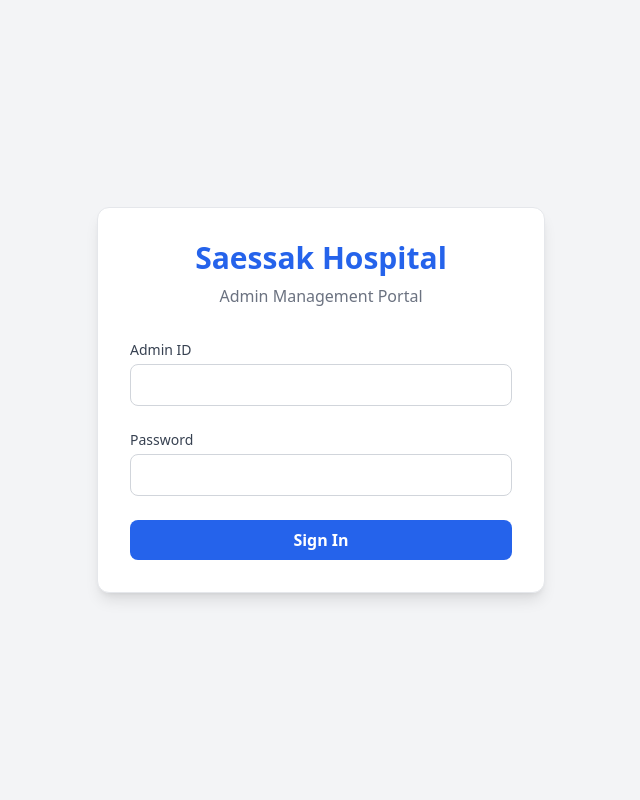
After one commit to palantir1997/Ssaessak-Ban, a PHP site: page /admin/login.php in a window 1280 px wide. The commit adds this page. Shown: the whole page, without its empty margins (319-959 px from the left). Run offline with PHP 8.4, Linux system fonts and the light colour scheme; some libraries are stand-ins or nearby versions.

Commit message:
login/logout전면수정

```diff
--- a/saessak/admin/DashBoard.php
+++ b/saessak/admin/DashBoard.php
@@ -1,8 +1,9 @@
 <?php
 session_start();
-// 로그인 안 했으면 로그인 페이지로 튕기기
+
+// 로그인 정보가 없으면 즉시 로그인 페이지로 보냅니다.
 if (!isset($_SESSION['user_id'])) {
-    header("Location: login.php");
+    header("Location: login.php"); // 로그인 페이지 경로가 맞는지 확인하세요!
     exit();
 }
 ?>
--- /dev/null
+++ b/saessak/admin/login.php
@@ -0,0 +1,38 @@
+<!DOCTYPE html>
+<html lang="ko">
+<head>
+    <meta charset="UTF-8">
+    <meta name="viewport" content="width=device-width, initial-scale=1.0">
+    <title>MediAdmin - 로그인</title>
+    <script src="https://cdn.tailwindcss.com"></script>
+</head>
+<body class="bg-gray-100 h-screen flex items-center justify-center">
+
+    <div class="w-full max-w-md bg-white p-8 rounded-xl shadow-lg border border-gray-200">
+        <div class="text-center mb-8">
+            <h1 class="text-3xl font-bold text-blue-600">Saessak Hospital</h1>
+            <p class="text-gray-500 mt-2">Admin Management Portal</p>
+        </div>
+
+        <form action="include/login_process.php" method="POST" class="space-y-6">
+            <div>
+                <label class="block text-sm font-medium text-gray-700 mb-1">Admin ID</label>
+                <input type="text" name="user_id" required
+                    class="w-full px-4 py-2 border border-gray-300 rounded-lg focus:ring-2 focus:ring-blue-500 outline-none">
+            </div>
+
+            <div>
+                <label class="block text-sm font-medium text-gray-700 mb-1">Password</label>
+                <input type="password" name="password" required
+                    class="w-full px-4 py-2 border border-gray-300 rounded-lg focus:ring-2 focus:ring-blue-500 outline-none">
+            </div>
+
+            <button type="submit"
+                class="w-full bg-blue-600 hover:bg-blue-700 text-white font-bold py-2 rounded-lg transition duration-200">
+                Sign In
+            </button>
+        </form>
+    </div>
+
+</body>
+</html>
```
Also changed, not shown: saessak/admin/include/login_process.php (+7 -10 lines), saessak/admin/logout.php (added, +23 -0 lines).
